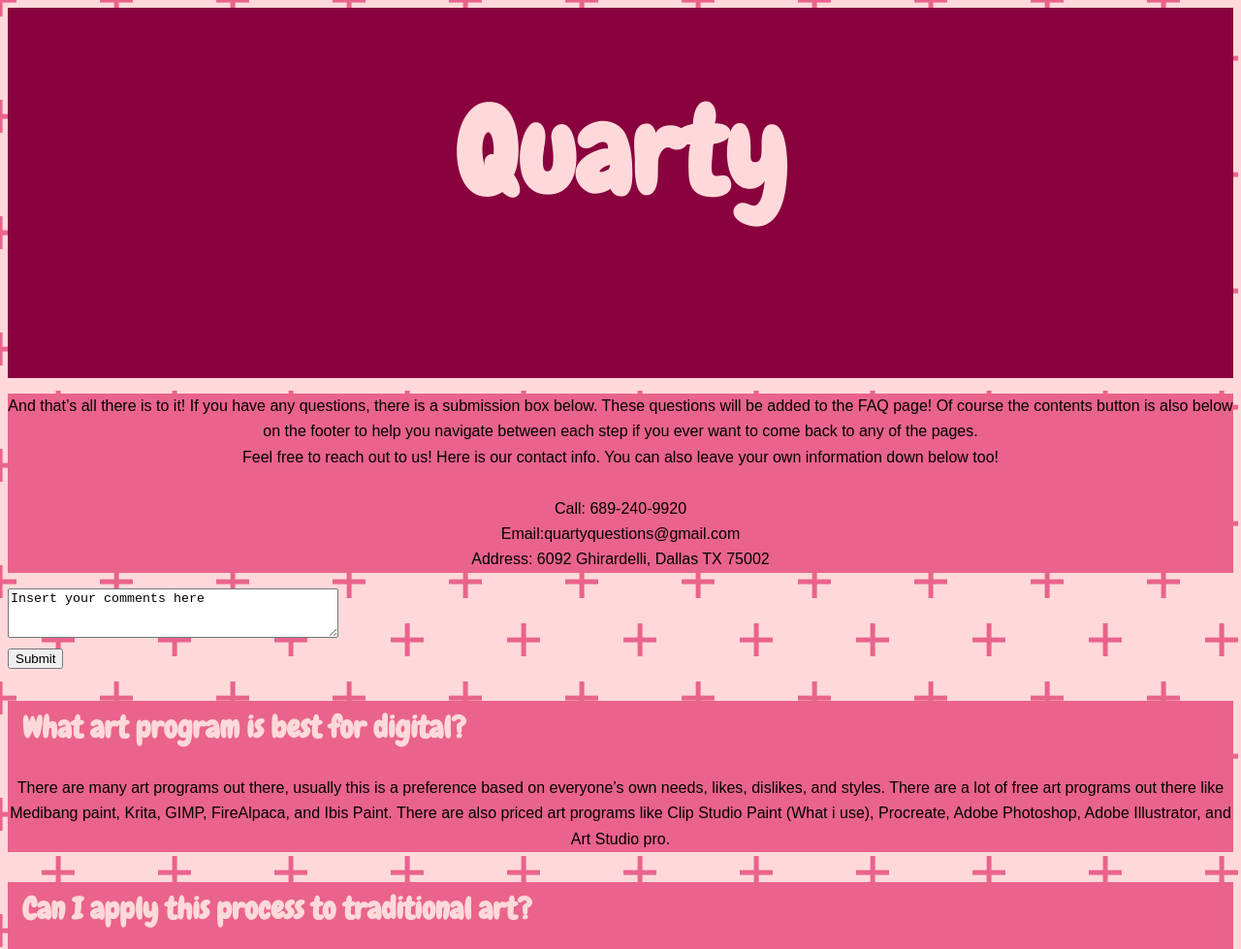
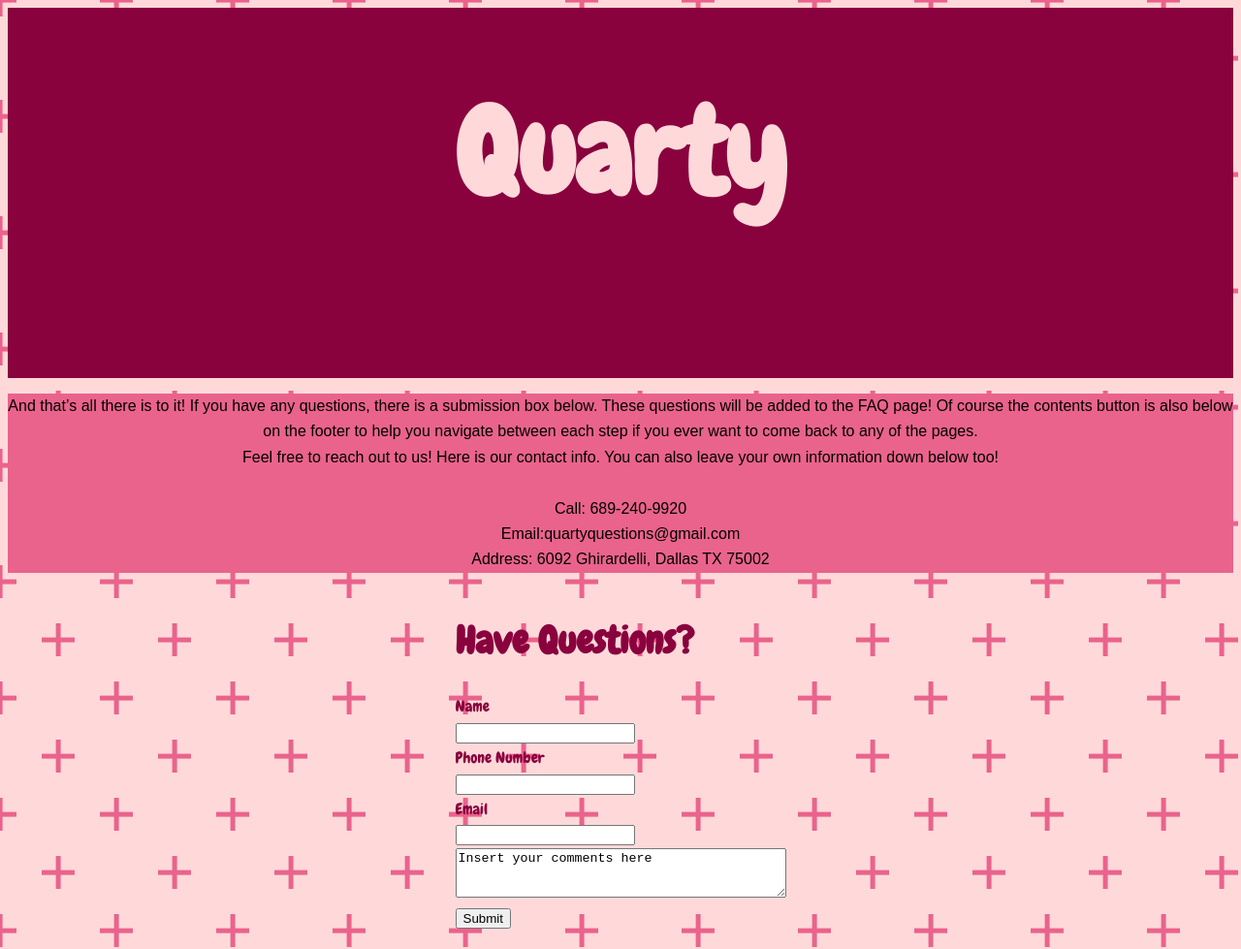
Before and after one commit to GremieGrem/quarty2, a plain HTML site: page faq/index.html in a window 1280 px wide. Shown: the top 979 px of the page at 97% size. Drawn offline with Linux system fonts and the light colour scheme; a web font is replaced by a local one.

Commit message:
Update index.html

```diff
--- a/faq/index.html
+++ b/faq/index.html
@@ -14,13 +14,30 @@
 	<div class='article'>
 	<p>And that’s all there is to it! If you have any questions, there is a submission box below. These questions will be added to the FAQ page! Of course the contents button is also below on the footer to help you navigate between each step if you ever want to come back to any of the pages. <br> Feel free to reach out to us! Here is our contact info. You can also leave your own information down below too! <br> <br> Call: 689-240-9920 <br> Email:quartyquestions@gmail.com <br>Address: 6092 Ghirardelli, Dallas TX 75002</p>
 	</div>
-	<section class="comments">
-
-		<textarea id="comments" name="comments" rows="3" cols="40">Insert your comments here</textarea>
-	</section>
-	<section class="submission">
-		<input type="submit" value="Submit">
-	</section>
+<div class='questions'>
+		<h2>Have Questions?</h2>
+		<section class='Name'>
+		<label for="Name">Name</label>
+		<br>
+		<input type="text" name="Name" id="Name">
+		</section>
+		<section class="Phone">
+			<label for="Phone">Phone Number</label>
+			<br>
+			<input type="text" name="PhoneNumber" id="PhoneNumber">
+		</section>
+		<section class="Email">
+			<label for="Email">Email</label>
+			<br>
+			<input type="text" name="Email" id="Email">
+		</section>
+		<section class="comments">
+			<textarea id="comments" name="comments" rows="3" cols="40">Insert your comments here</textarea>
+		</section>
+		<section class='submission'>
+			<input type="submit" value="Submit">
+		</section>
+	</div>
 	<div class='article'>
 		<h3>What art program is best for digital?</h3>
 		<p>There are many art programs out there, usually this is a preference based on everyone’s own needs, likes, dislikes, and styles. There are a lot of free art programs out there like Medibang paint, Krita, GIMP, FireAlpaca, and Ibis Paint. There are also priced art programs like Clip Studio Paint (What i use), Procreate, Adobe Photoshop, Adobe Illustrator, and Art Studio pro.</p>
```
